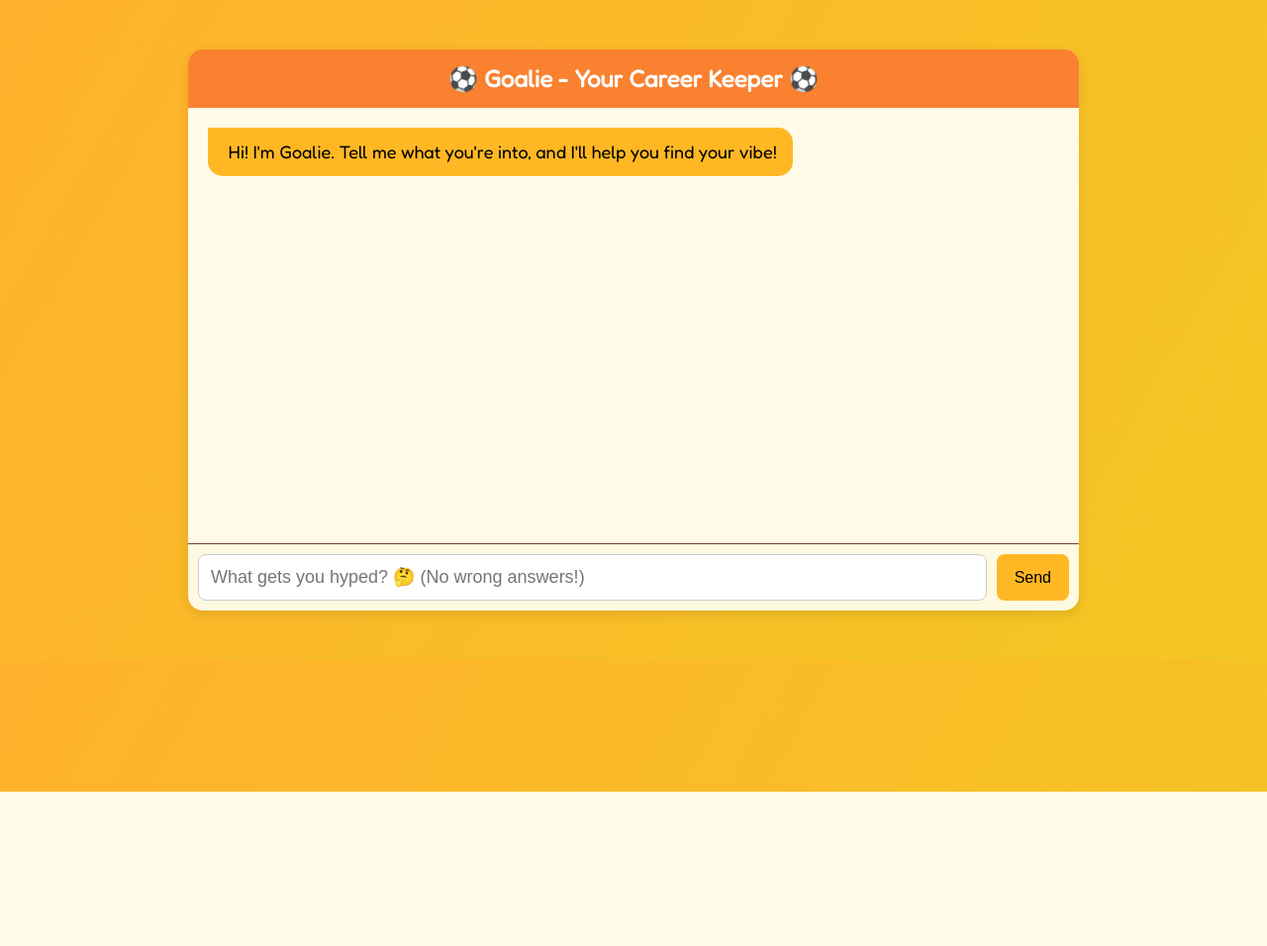
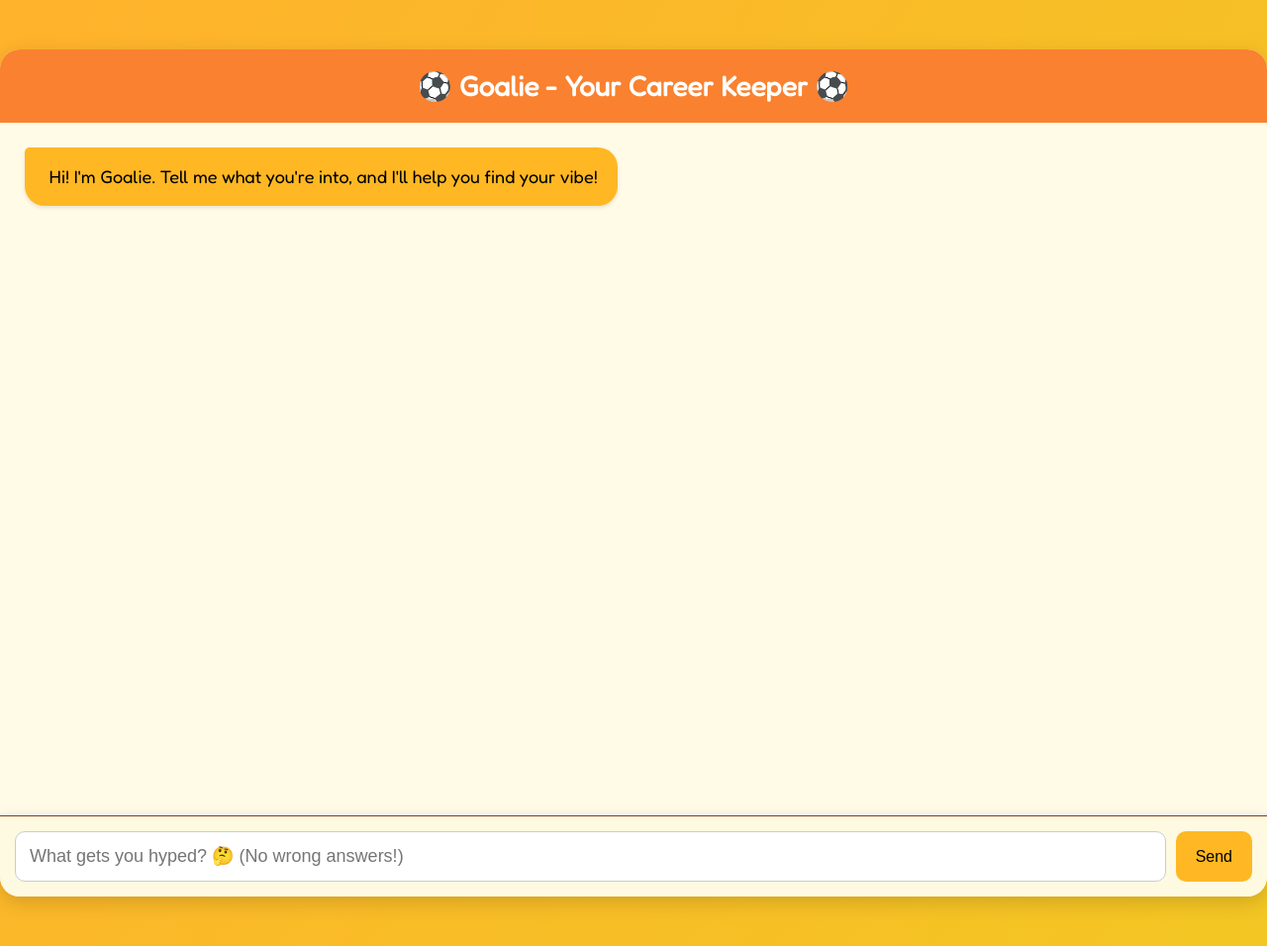
Before and after one commit to Vidushi2709/Goalie, a Flask app: page / in a window 1280 px wide. Shown: the whole page at 99% size. Before the commit the page ends 800 px from the top, so only its background shows below. Run offline with Flask 3, Linux system fonts and the light colour scheme.

Commit message:
fixing alignments

```diff
--- a/static/style.css
+++ b/static/style.css
@@ -2,15 +2,14 @@ body {
     background: linear-gradient(120deg, #FFB22C, #F3C623);
     font-family: 'Fredoka', sans-serif;
     margin: 0;
-    padding: 0;
 }
 
 .chat-container {
-    max-width: 900px;
+    max-width: 1400px;
     margin: 50px auto;
-    background-color: FEF3E2;
-    border-radius: 15px;
-    box-shadow: 0 4px 12px rgba(0, 0, 0, 0.1);
+    background-color: #FFF5E1;
+    border-radius: 20px;
+    box-shadow: 0 6px 20px rgba(0, 0, 0, 0.15);
     overflow: hidden;
     display: flex;
     flex-direction: column;
@@ -19,66 +18,78 @@ body {
 .header {
     background-color: #FA812F;
     color: white;
-    font-size: 24px;
-    padding: 15px;
-    font-weight: bold;
+    font-size: 28px;
+    padding: 20px;
+    font-weight: 700;
     text-align: center;
+    box-shadow: 0 4px 8px rgba(0, 0, 0, 0.1);
 }
 
 .chat-box {
-    padding: 20px;
-    height: 400px;
-    overflow-y: scroll;
+    padding: 25px;
+    height: 650px;
+    overflow-y: auto;
     display: flex;
     flex-direction: column;
-    gap: 10px;
-    background-color: #fffbe6;
+    gap: 15px;
+    background-color: #FFFBE6;
 }
 
 .user-msg, .bot-msg {
-    max-width: 75%;
-    padding: 12px 16px;
-    border-radius: 15px;
+    max-width: 70%;
+    padding: 16px 20px;
+    border-radius: 20px;
     font-size: 18px;
-    line-height: 1.4;
+    line-height: 1.5;
     white-space: pre-wrap;
+    box-shadow: 0 2px 4px rgba(0, 0, 0, 0.1);
 }
 
 .user-msg {
     background-color: #FCEF91;
     align-self: flex-end;
-    border-top-right-radius: 0;
+    border-top-right-radius: 5px;
 }
 
 .bot-msg {
     background-color: #FFB823;
     align-self: flex-start;
-    border-top-left-radius: 0;
+    border-top-left-radius: 5px;
 }
 
 form {
     display: flex;
-    padding: 10px;
+    padding: 15px;
     background-color: #FEF9E1;
     border-top: 1px solid #7B4019;
+    box-shadow: 0 -2px 10px rgba(0, 0, 0, 0.05);
 }
 
 input[type="text"] {
     flex: 1;
-    padding: 12px;
+    padding: 14px;
     font-size: 18px;
-    border-radius: 8px;
+    border-radius: 10px;
     border: 1px solid #ccc;
     outline: none;
+    transition: border-color 0.3s;
+}
+input[type="text"]:focus {
+    border-color: #FFB823;
 }
 
 button {
-    padding: 12px 18px;
+    padding: 12px 20px;
     margin-left: 10px;
     font-size: 16px;
     background-color: #FFB823;
-    color: rgb(2, 2, 2);
+    color: #020202;
     border: none;
-    border-radius: 8px;
+    border-radius: 10px;
     cursor: pointer;
+    transition: background-color 0.3s;
 }
+
+button:hover {
+    background-color: #FFA500;
+}
--- a/templates/index.html
+++ b/templates/index.html
@@ -4,7 +4,7 @@
     <meta charset="UTF-8">
     <title>Goalie - Career Chatbot</title>
     <link href="https://fonts.googleapis.com/css2?family=Fredoka&display=swap" rel="stylesheet">
-    <link rel="stylesheet" href="{{ url_for('static', filename='style.css') }}">
+    <link rel="stylesheet" href="../static/style.css">
 </head>
 <body>
     <div class="chat-container">
```
